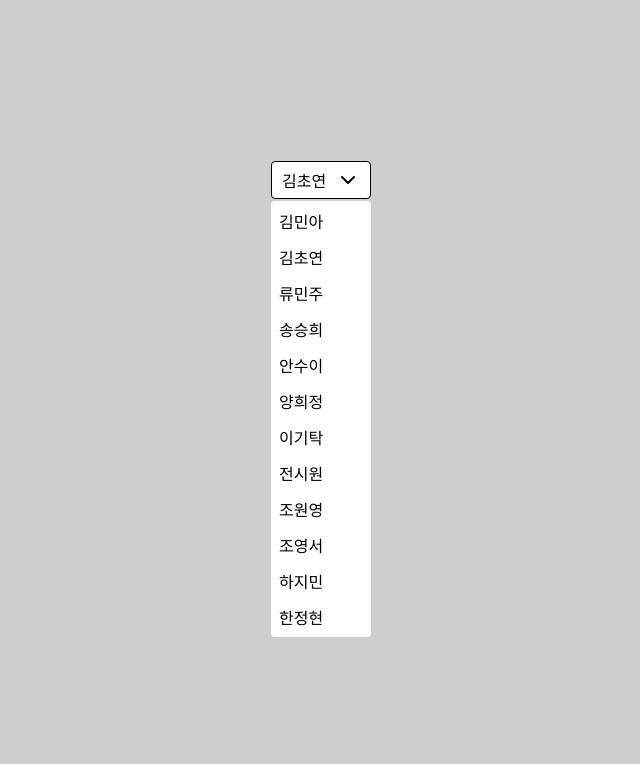
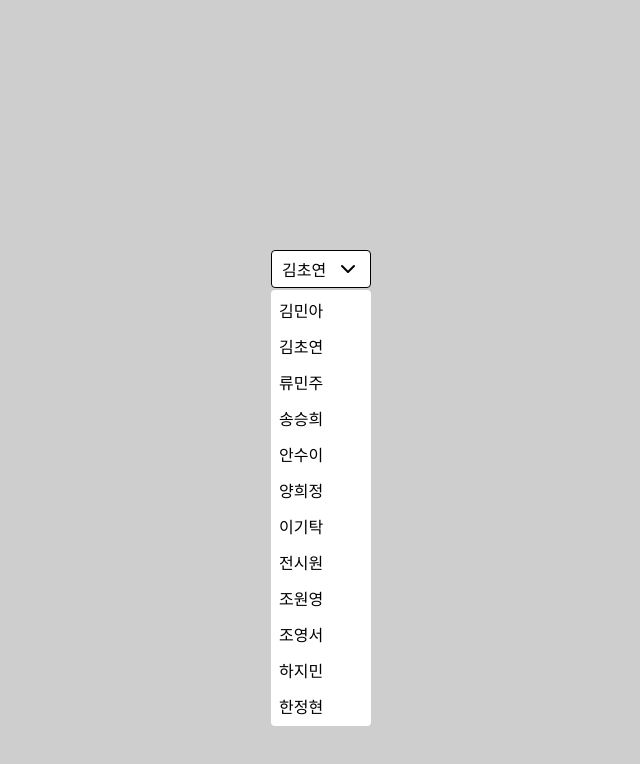
Before and after one commit to IT-Cotato/11th-FE-Networking-June, a React (Vite) app: page / in a window 1280 px wide. Both pictures are taken after a click on the button "김초연". Shown: the top 764 px of the page, without its empty margins (319-959 px from the left). Built offline with nearby package versions, Linux system fonts and the light colour scheme; a web font is replaced by a local one.

Commit message:
feat: 첫 렌더링 시 slideOut 적용되는 문제 해결을 위한 useAnimatedUnmount 추가

```diff
--- a/src/components/DropBox.tsx
+++ b/src/components/DropBox.tsx
@@ -1,8 +1,9 @@
-import { useEffect, useRef, useState } from "react";
+import { useRef, useState } from "react";
 import type { IName } from "../types/name";
 import styled, { keyframes } from "styled-components";
 import Chevron from "../assets/chevron-up.svg";
 import { useOutsideClick } from "./../hooks/useOutSideClick";
+import { useAnimatedUnmount } from "../hooks/useAnimatedUnmount";
 
 interface DropBox {
   names: IName[];
@@ -32,20 +33,14 @@ const slideOut = keyframes`
 
 const DropBox = ({ names }: DropBox) => {
   const [isOpen, setIsOpen] = useState<boolean>(false);
-  const [shouldRender, setShouldRender] = useState(false);
-  const [selectedName, setSelectedName] = useState<IName | null>(null);
+  const [selectedName, setSelectedName] = useState<IName>({
+    id: 2,
+    name: "김초연",
+  });
   const dropboxRef = useRef<HTMLDivElement>(null);
+  const { shouldRender, ref } = useAnimatedUnmount(isOpen);
 
   useOutsideClick(dropboxRef, () => setIsOpen(false));
-
-  useEffect(() => {
-    if (isOpen) {
-      setShouldRender(true);
-    } else {
-      const timer = setTimeout(() => setShouldRender(false), 300);
-      return () => clearTimeout(timer);
-    }
-  }, [isOpen]);
 
   const toggleOpen = () => setIsOpen((prev) => !prev);
 
@@ -57,11 +52,11 @@ const DropBox = ({ names }: DropBox) => {
   return (
     <Container ref={dropboxRef}>
       <DropBoxButton onClick={toggleOpen}>
-        {selectedName?.name || "김초연"}
+        {selectedName.name}
         <ChevronImg src={Chevron} $isOpen={isOpen} />
       </DropBoxButton>
       {shouldRender && (
-        <Options $isOpen={isOpen}>
+        <Options ref={ref} $isOpen={isOpen}>
           {names.map((name) => (
             <OptionItems key={name.id} onClick={() => handleSelect(name)}>
               {name.name}
@@ -77,6 +72,7 @@ export default DropBox;
 
 const Container = styled.div`
   width: 100px;
+  height: 300px;
 `;
 
 const DropBoxButton = styled.button`
@@ -111,6 +107,7 @@ const Options = styled.ul<{ $isOpen: boolean }>`
   animation-duration: 0.3s;
 `;
 
-const OptionItems = styled.div`
+const OptionItems = styled.li`
   cursor: pointer;
+  list-style: none;
 `;
--- /dev/null
+++ b/src/hooks/useAnimatedUnmount.ts
@@ -0,0 +1,28 @@
+import { useEffect, useRef, useState } from "react";
+
+export function useAnimatedUnmount(isOpen: boolean) {
+  const [shouldRender, setShouldRender] = useState(isOpen);
+  const ref = useRef<HTMLUListElement | null>(null);
+
+  useEffect(() => {
+    if (isOpen) {
+      setShouldRender(true);
+    }
+  }, [isOpen]);
+
+  useEffect(() => {
+    const currentRef = ref.current;
+    if (!currentRef) return;
+
+    const handleAnimationEnd = () => {
+      if (!isOpen) setShouldRender(false);
+    };
+
+    currentRef.addEventListener("animationend", handleAnimationEnd);
+    return () => {
+      currentRef.removeEventListener("animationend", handleAnimationEnd);
+    };
+  }, [isOpen]);
+
+  return { shouldRender, ref };
+}
```
